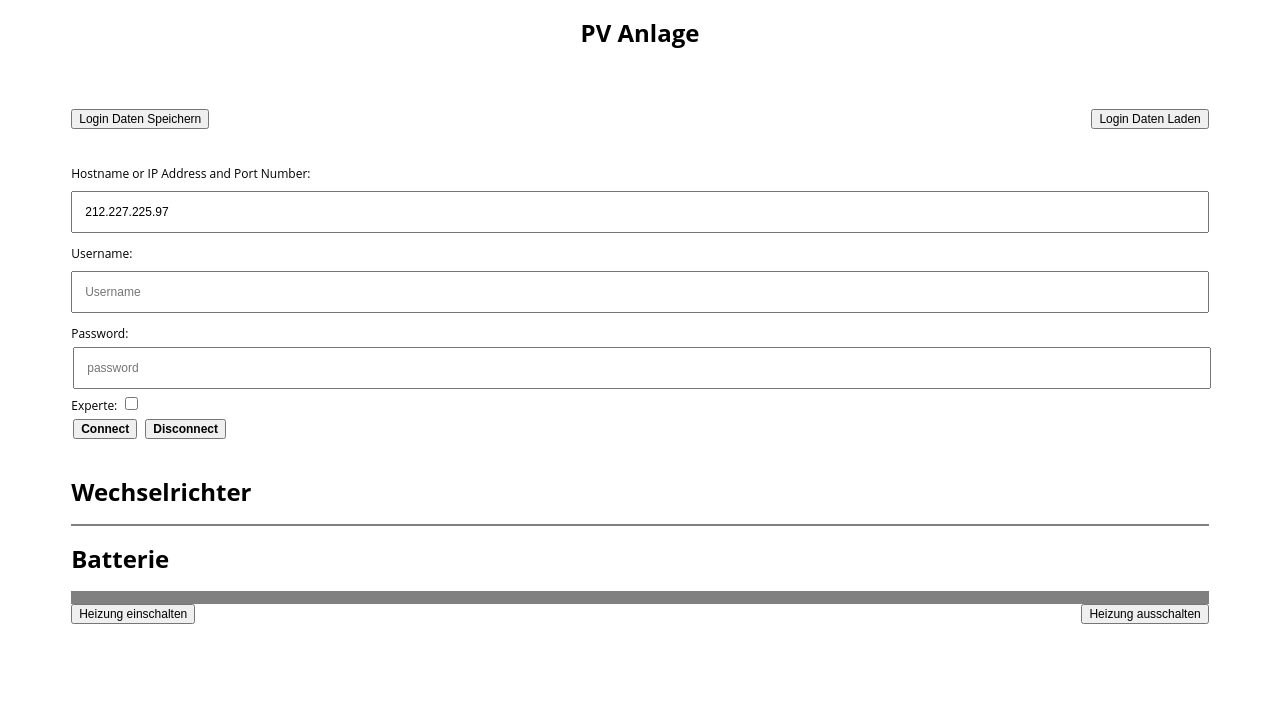
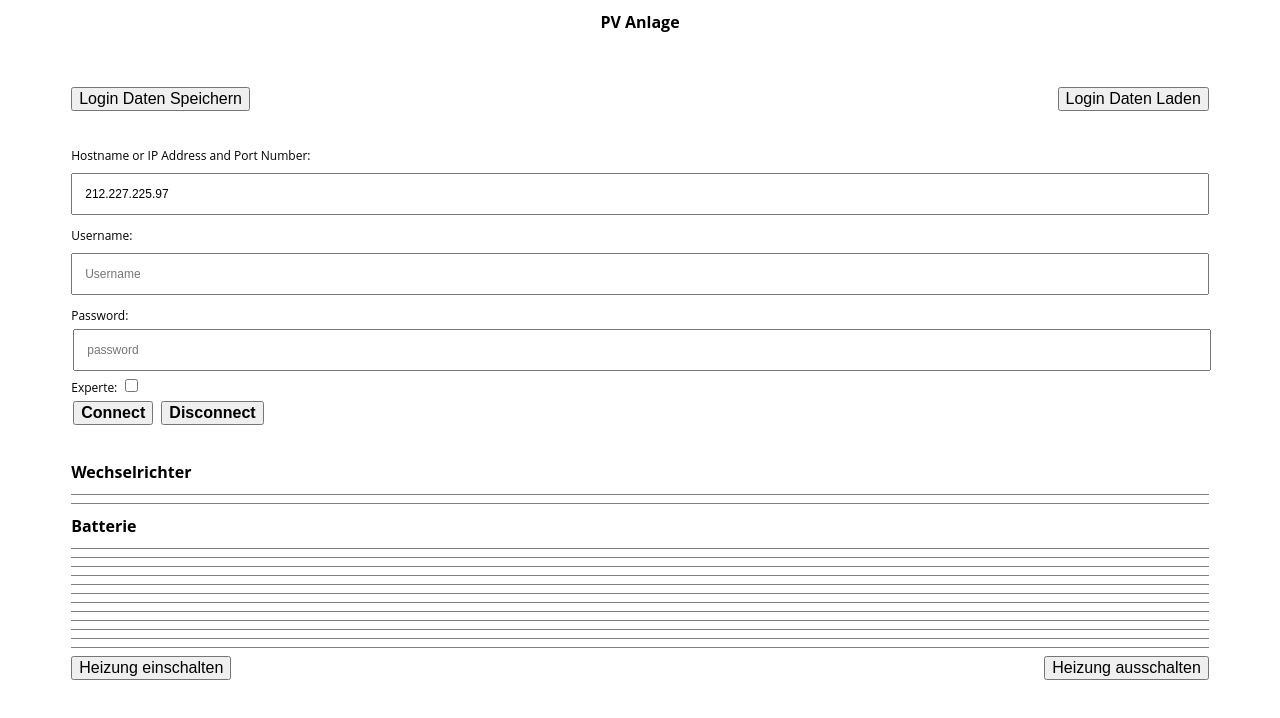
Before and after one commit to p3h3/PVDashboard, a website built with webpack: page src/template.html in a window 1280 px wide. Built offline with nearby package versions, Linux system fonts and the light colour scheme.

Commit message:
cosmetics

```diff
--- a/src/connect.js
+++ b/src/connect.js
@@ -31,7 +31,7 @@ export default class connectLogic{
         },
         {
             name: "bmsCellDelta",
-            display: "Batteriezellspannungsdifferenz",
+            display: "Zellsp. delta",
             topic: "pv-speicher-bms/sensor/pv-speicher-bms_delta_cell_voltage/state"
         },
         {
--- a/src/style.css
+++ b/src/style.css
@@ -18,9 +18,6 @@ input {
 
     font-size: 1.5vh;
 }
-button{
-    font-size: 1.5vh;
-}
 
 input[type=text] {
     width:100%;
@@ -38,6 +35,8 @@ input[type=button] {
 
     font-weight: bold;
 
+    font-size: 2vh;
+
     margin: 4px 2px;
     cursor: pointer;
 }
@@ -46,6 +45,10 @@ input[type=text]:focus {
 }
 input[type=button]:hover {
     background-color: #686868;
+}
+
+button{
+    font-size: 2vh;
 }
 
 #Main_heading{
@@ -61,10 +64,18 @@ input[type=button]:hover {
     display: flex;
     justify-content: space-between;
     border-top: 1px solid grey;
+
+    margin-bottom: 1vh;
+
+    background-color: #fff;
+}
+
+#gauges div:nth-of-type(even){
+    background-color: #e3e3e3;
 }
 
 #gauges span{
-    font-size: 2vh;
+    font-size: 3vh;
 }
 
 
@@ -78,12 +89,13 @@ input[type=button]:hover {
 
 #actionButtons{
     width:100%;
+
     display: flex;
     justify-content: space-between;
 }
 
 h1{
-    font-size: 3vh;
+    font-size: 2vh;
 }
 
 
--- a/src/template.html
+++ b/src/template.html
@@ -41,7 +41,6 @@
             <div id="bmsPower"></div>
             <div id="bmsCellDelta"></div>
             <div id="bmsSOC"></div>
-            <div id="bmsSOCV"></div>
             <div id="bmsCylcles"></div>
             <div id="bmsVOCSOC"></div>
             <div id="bmsAvgCellVoltage"></div>
```
